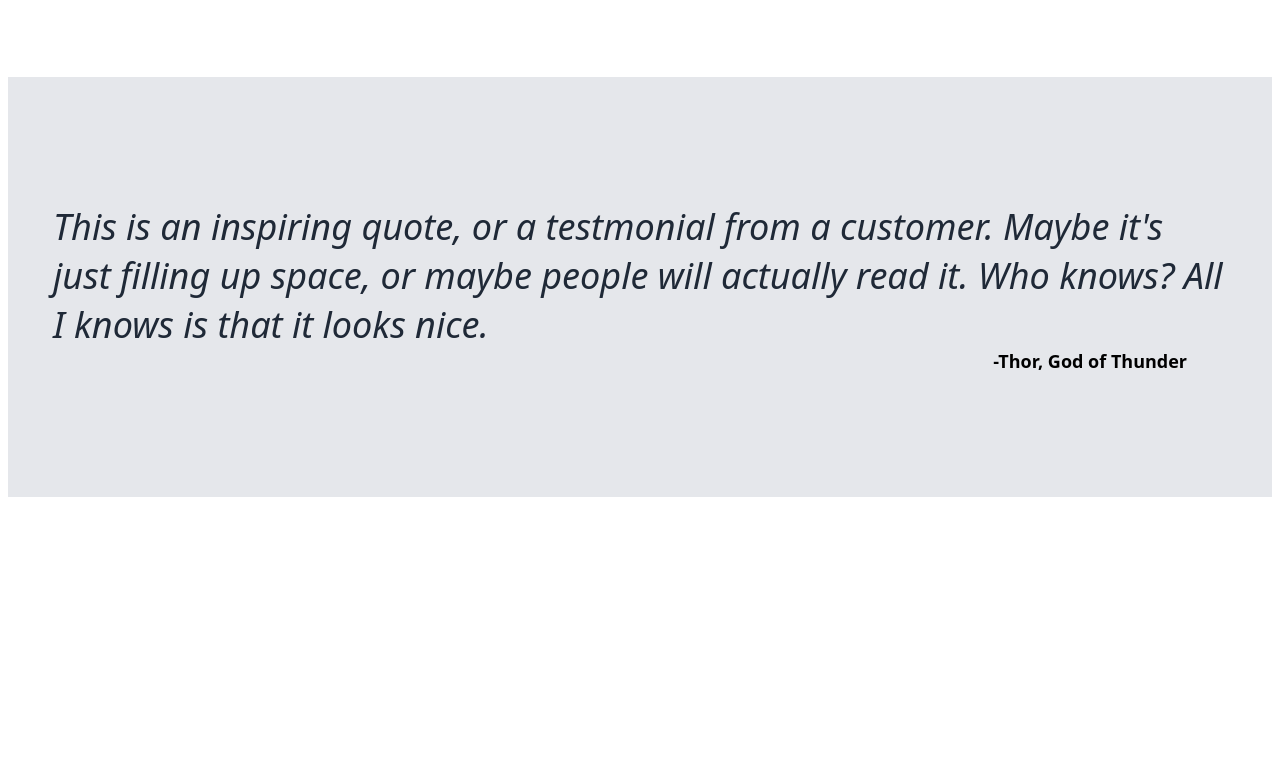
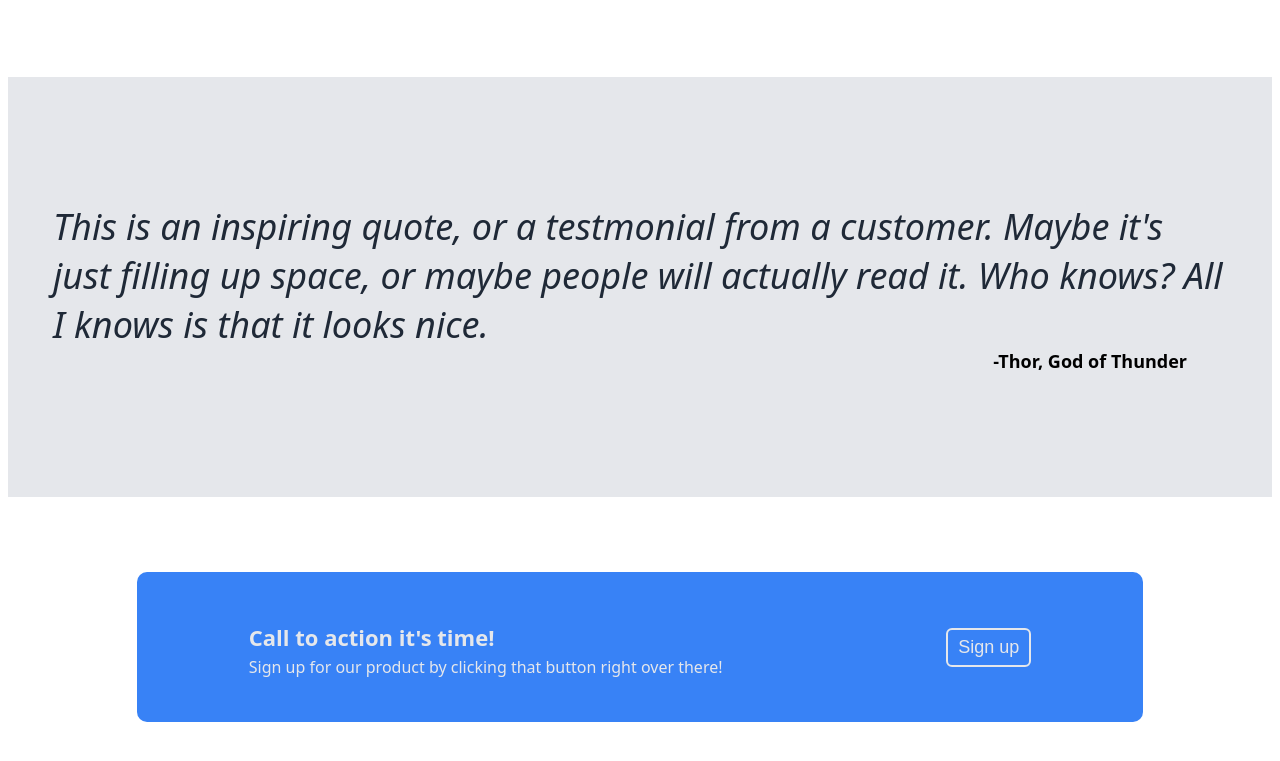
Before and after one commit to walpanee/landing-Page, a plain HTML site: page index.html in a window 1280 px wide. Shown: the part 870-1631 px from the top of the page. Before the commit the page ends 1375 px from the top, so only its background shows below. Drawn offline with Linux system fonts and the light colour scheme.

Commit message:
Finish call section
add button and 2 paragraph

```diff
--- a/index.html
+++ b/index.html
@@ -60,7 +60,13 @@
         </div>
     </div>
     <div class="sign">
-
+        <div class="abram">
+            <div class="ap">
+                <p class="fp">Call to action it's time!</p>
+                <p class="sp">Sign up for our product by clicking that button right over there!</p>
+            </div>
+            <button class="dbutton">Sign up</button>
+        </div>
     </div>
     <div class="footer"></div>
 </body>
--- a/styles.css
+++ b/styles.css
@@ -68,7 +68,7 @@ h1 {
 
 }
 
-button {
+.hbutton {
     background-color: #3882F6;
     padding: 7px 10px;
     color: #E5E7EB;
@@ -139,3 +139,45 @@ button {
     font-weight: bolder;
     padding-right: 40px;
 }
+
+.sign {
+    height: 300px;
+    display: flex;
+    justify-content: center;
+    align-items: center;
+    flex-direction: column;
+}
+
+.abram {
+    display: flex;
+    align-items: center;
+    justify-content: center;
+    justify-content: space-around;
+    width: 1006px;
+    background-color: #3882F6;
+    height: 150px;
+    border-radius: 10px;
+}
+
+.dbutton {
+    color: #E5E7EB;
+    border-radius: 6px;
+    font-size: 18px;
+    border: 2px solid #E5E7EB;
+    background-color: #3882F6;
+    padding: 7px 10px;
+}
+
+p {
+    color: #E5E7EB;
+}
+
+.fp {
+    font-weight: bolder;
+    font-size: 22px;
+    margin-bottom: 0;
+}
+
+.sp {
+    margin-top: 4px;
+}
```
